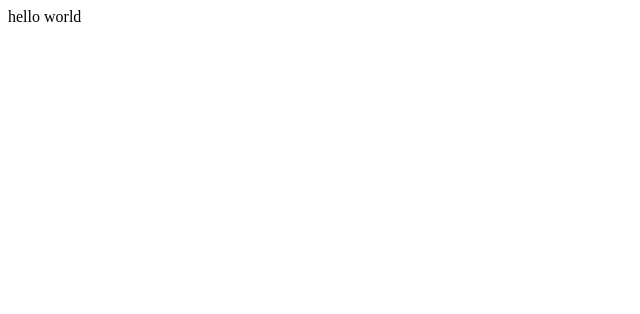
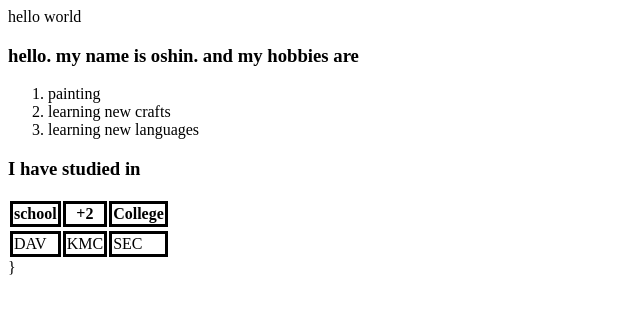
Before and after one commit to oshinkandel121/workshop, a plain HTML site: page index.html in a window 1280 px wide. Shown: the whole page, without its empty margins (0-640 px from the left). Drawn offline with Linux system fonts and the light colour scheme.

Commit message:
Add files via upload

```diff
--- a/index.html
+++ b/index.html
@@ -1,10 +1,54 @@
 <!DOCTYPE html>
 <html>
     <head>
+        <style>
+th, td {
+  border-style:solid;
+  border-color:  1px solid black;
+}
+</style>
+               <title>
+
+                    About  my self
+
+             </title>
         <body>
             <p1>
                 hello world
+
+                <h3>
+                    hello. my name is oshin. and my hobbies are
+                </h3>
             </p1>
+                    <ol>
+                    <li>painting </li>
+                    <li> learning new crafts </li>
+                    <li> learning new languages</li>
+                    </ol>
+                    <p1>
+                        <h3>
+                             I have studied in
+
+                        </h3>
+                    </p1>
+                    <table>
+
+  <tr>
+    <th>school</th>
+    <th>+2</th>
+    <th>College</th>
+  </tr>
+  <tr>
+
+  <tr>
+    <td>DAV</td>
+    <td>KMC</td>
+    <td>SEC</td>
+  </tr>
+</table>
+}
+
+
         </body>
     </head>
 </html>
```
